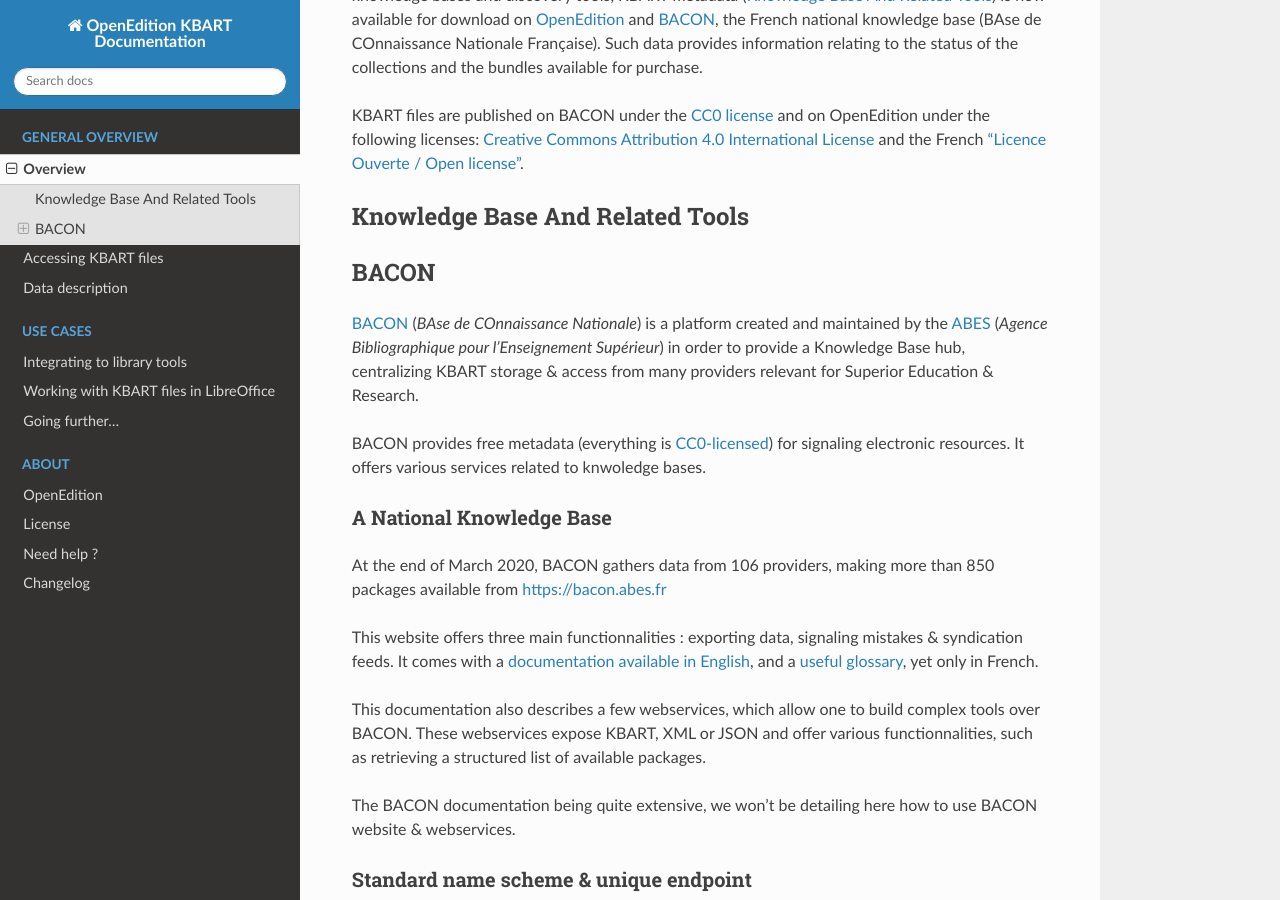
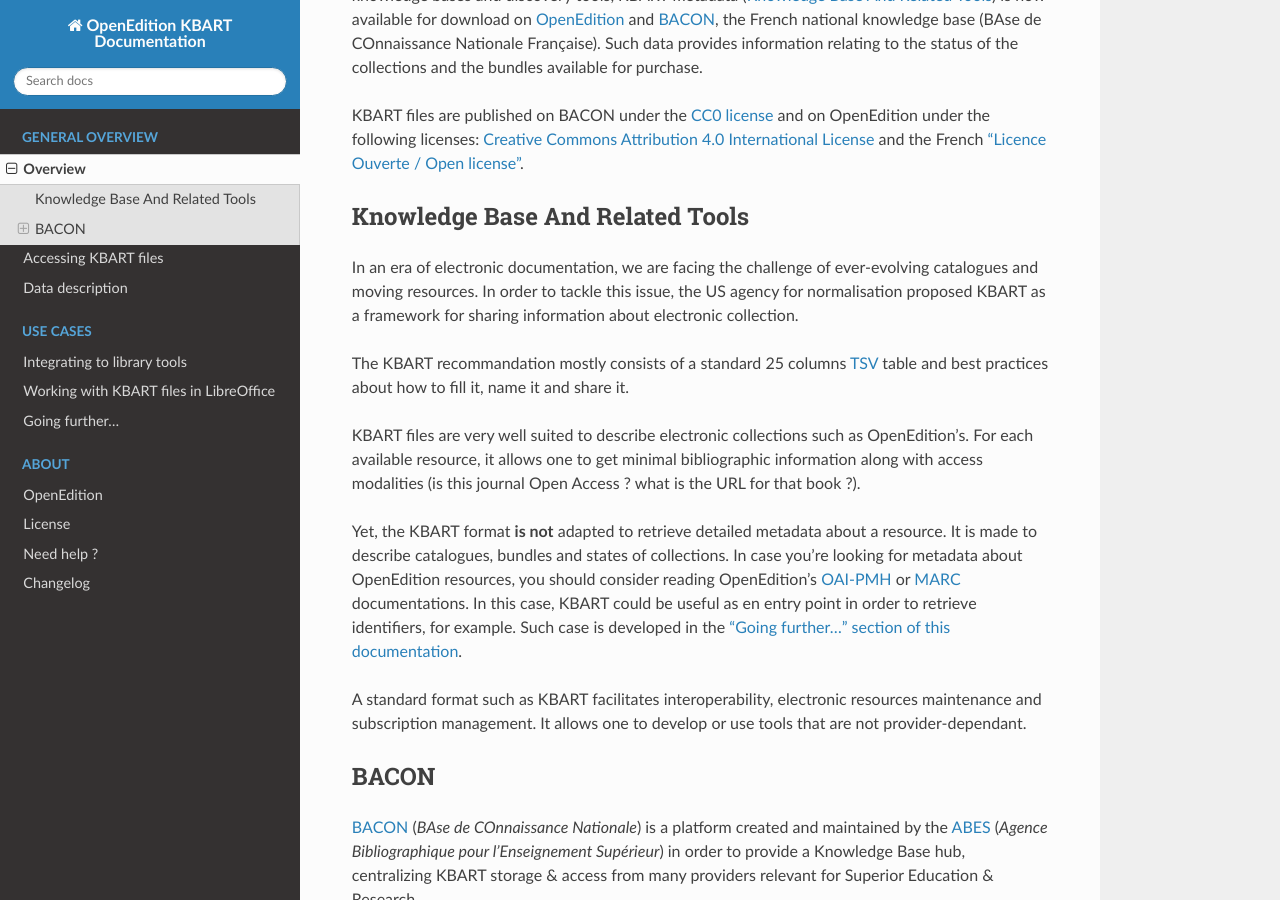
Before and after one commit to OpenEdition/kbart-openedition, a Sphinx documentation site: the page built from docs/source/overview.rst, in a window 1280 px wide and 900 px high, scrolled down 200 px. Built offline with Sphinx 7.4.7 and the Read the Docs theme 2.0.0, drawn with Linux system fonts in a browser that asks for light colours; some of the changed text lies outside the part shown.

Commit message:
kbart overview & uses

```diff
--- a/docs/source/overview.rst
+++ b/docs/source/overview.rst
@@ -18,18 +18,29 @@
 Knowledge Base And Related Tools
 ----------------------------------
 
+In an era of electronic documentation, we are facing the challenge of ever-evolving
+catalogues and moving resources. In order to tackle this issue, the US agency for
+normalisation proposed KBART as a framework for sharing information about electronic
+collection.
+
+The KBART recommandation mostly consists of a standard 25 columns `TSV <https://en.wikipedia.org/wiki/Tab-separated_values>`_
+table and best practices about how to fill it, name it and share it.
+
+KBART files are very well suited to describe electronic collections such as
+OpenEdition's. For each available resource, it allows one to get minimal bibliographic
+information along with access modalities (is this journal Open Access ? what is the URL for
+that book ?).
+
+Yet, the KBART format **is not** adapted to retrieve detailed metadata
+about a resource. It is made to describe catalogues, bundles and states of
+collections. In case you're looking for metadata about OpenEdition resources,
+you should consider reading OpenEdition's `OAI-PMH <https://oai-openedition.readthedocs.io/>`_
+or `MARC <https://marc-openedition.readthedocs.io/en/latest/index.html>`_ documentations.
+In this case, KBART could be useful as en entry point in order to retrieve
+identifiers, for example. Such case is developed in the :ref:`"Going further..." section of this documentation<further>`.
+
+A standard format such as KBART facilitates interoperability, electronic
+resources maintenance and subscription management. It allows one to develop or
+use tools that are not provider-dependant.
+
 .. include:: bacon.rst
-
-
-Prévoir un texte explicatif états de collection.
-Double aspect : signalement documentaire & entrée possible dans les données OE (rebonds sur l’OAI, etc.)
-
-KBART Std
-présentation du KBART & de son utilité (comparaison avec la title list non formalisée)
-Intérêt d’un format std > liste “maison” -> interopérabilité
-
-BACON
-KB côté "hub"
-Services suppl : webservices, versionning, labellisation
-partenaires ABES
-inclure liens
```
